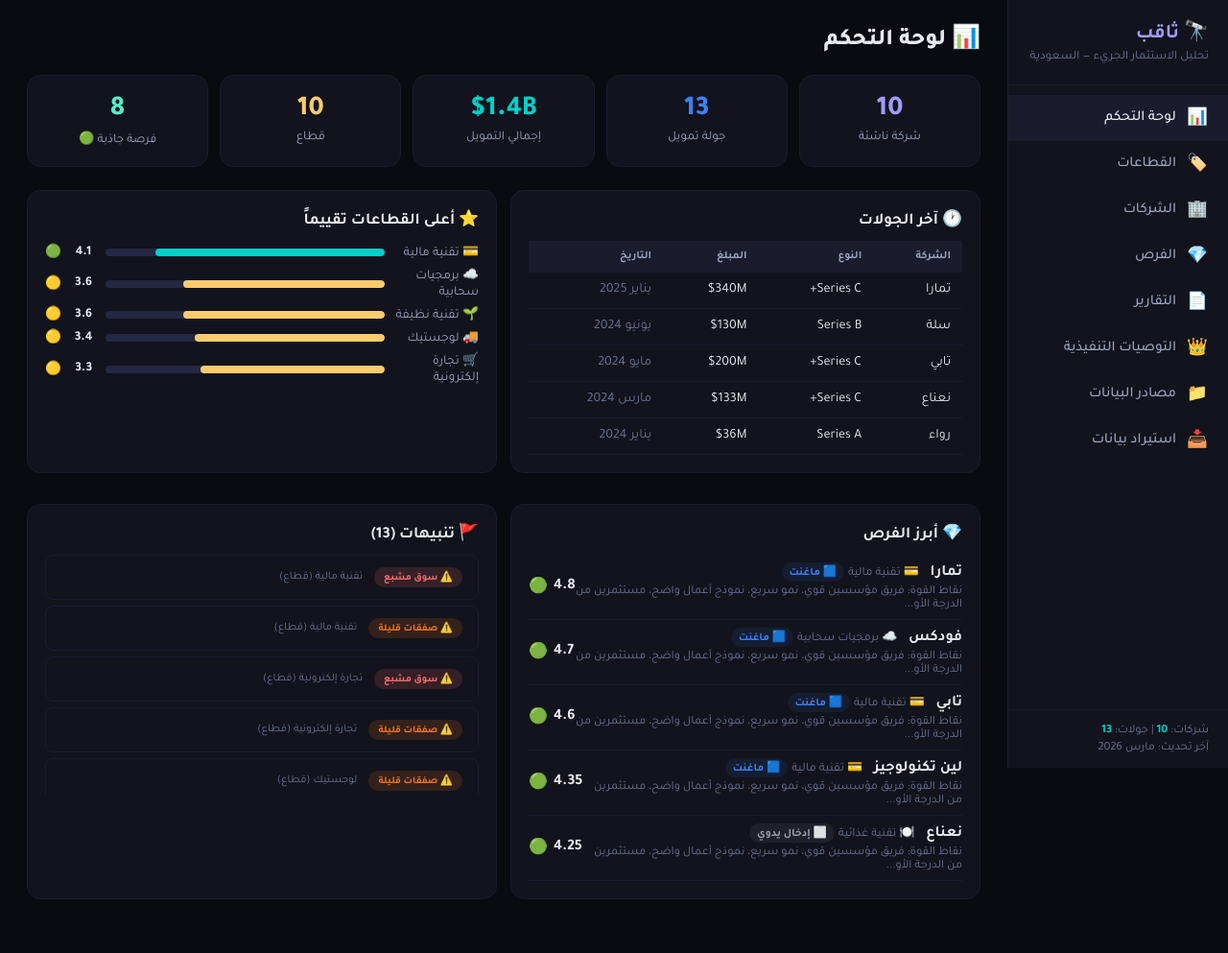
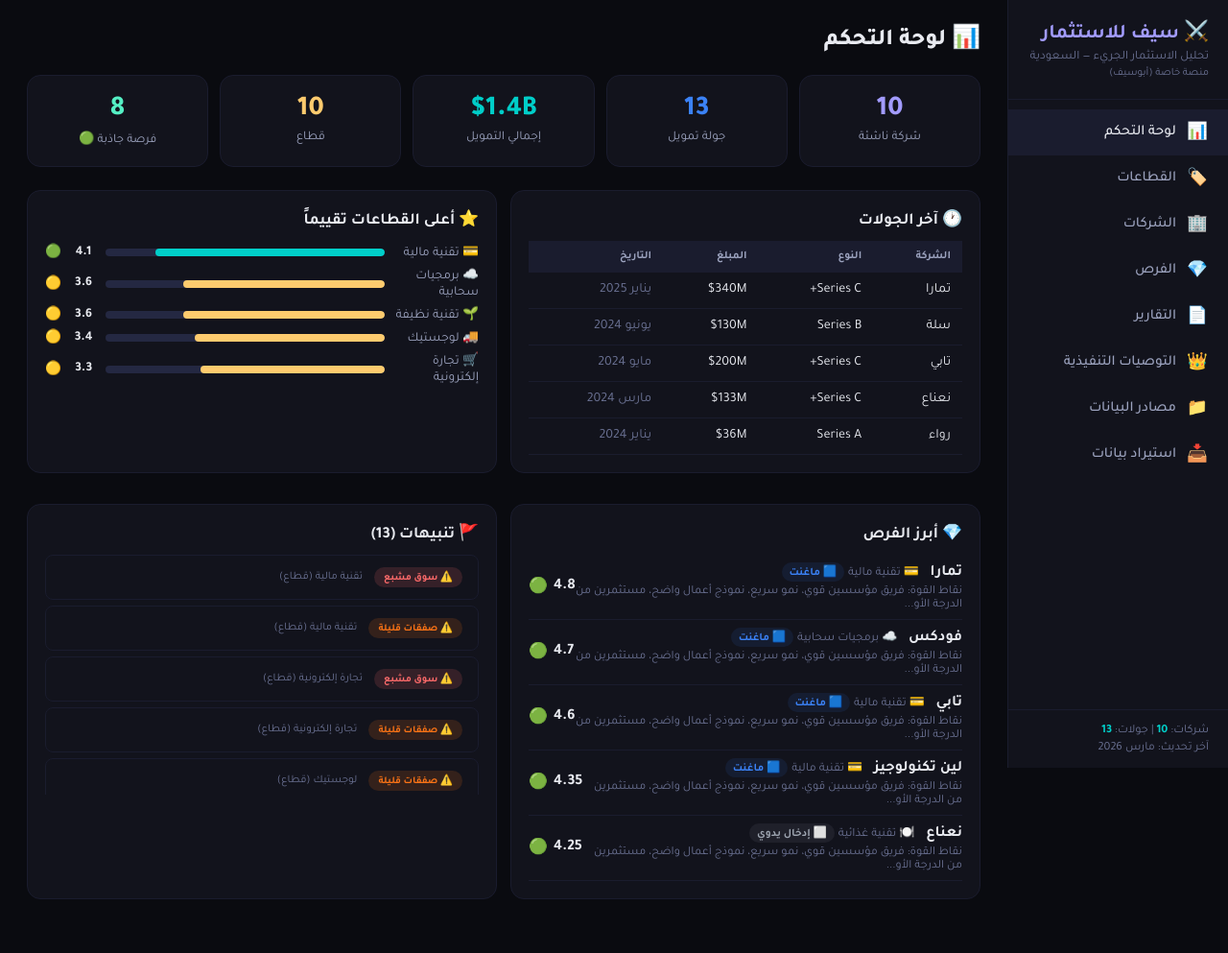
Before and after one commit to ideas-pipeline/vc-saudi, a plain HTML site: page index.html in a window 1280 px wide. Shown: the whole page at 96% size. Drawn offline with Linux system fonts and the light colour scheme.

Commit message:
تغيير الاسم: ثاقب → سيف للاستثمار (أبوسيف)

```diff
--- a/index.html
+++ b/index.html
@@ -3,7 +3,7 @@
 <head>
 <meta charset="UTF-8">
 <meta name="viewport" content="width=device-width, initial-scale=1.0">
-<title>ثاقب — تحليل الاستثمار الجريء</title>
+<title>سيف للاستثمار — تحليل الاستثمار الجريء</title>
 <link href="https://fonts.googleapis.com/css2?family=Tajawal:wght@400;500;700;800&display=swap" rel="stylesheet">
 <style>
 :root {
@@ -167,8 +167,9 @@ function renderSidebar() {
 
   document.getElementById('sidebar').innerHTML = `
     <div class="logo">
-      <h2>🔭 ثاقب</h2>
+      <h2>⚔️ سيف للاستثمار</h2>
       <small>تحليل الاستثمار الجريء — السعودية</small>
+      <small style="color:var(--text3);font-size:.7em;margin-top:2px">منصة خاصة (أبوسيف)</small>
     </div>
     <nav>
       ${pages.map(p => `<a data-page="${p.id}" onclick="showPage('${p.id}')" class="${p.id === 'dashboard' ? 'active' : ''}">
```
